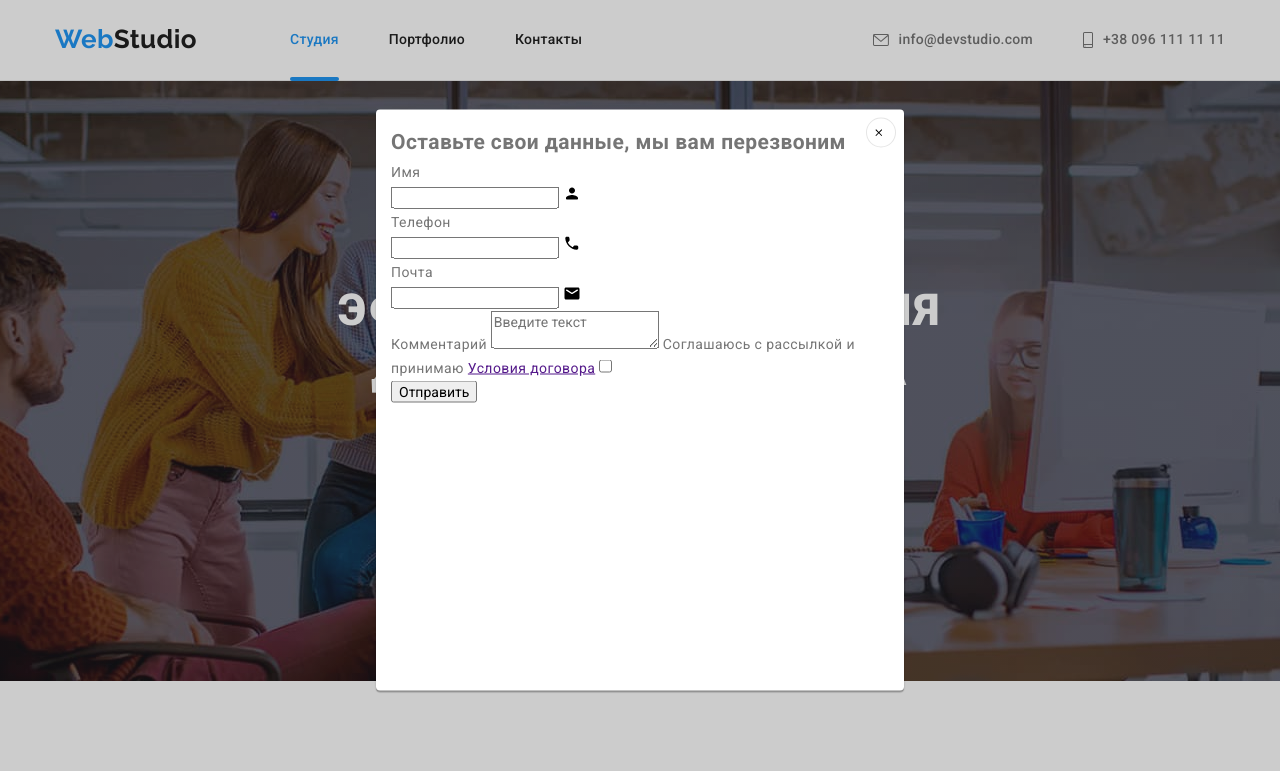
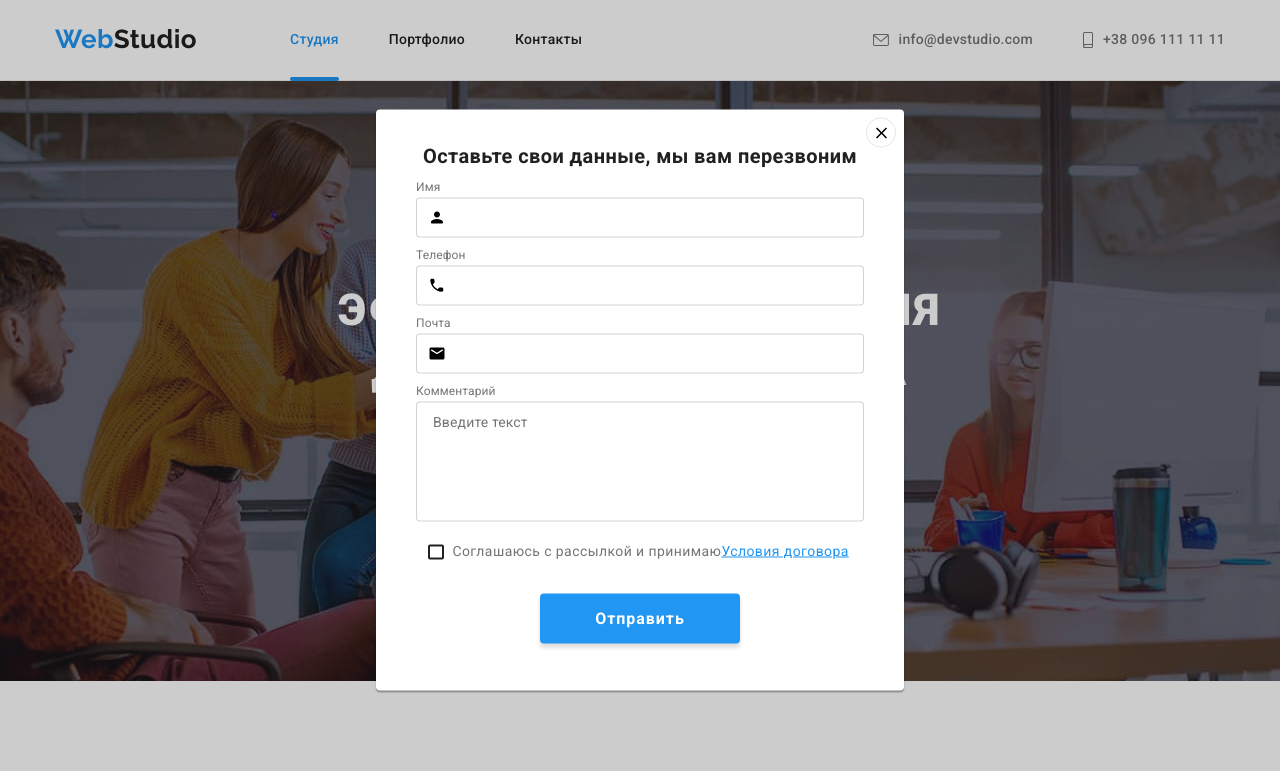
Before and after one commit to BohdanNosonets/goit-markup-hw-06, a plain HTML site: page index.html in a window 1280 px wide. Both pictures are taken after a click on the button "Заказать услугу". Shown: the top 771 px of the page. Drawn offline with nearby package versions, Linux system fonts and the light colour scheme.

Commit message:
commit1
Додано в футер стилі в на розмітку: "ПОДПИШИТЕСЬ НА РАССЫЛКУ",
додано стилі для  розмітки і поля форми.

```diff
--- a/css/styles.css
+++ b/css/styles.css
@@ -282,8 +282,8 @@ p{
     color: var(--primary-white-color);
 
     font-weight: 700;
-    Font-size: 16px;
-    Line-height: 1.88;
+    font-size: 16px;
+    line-height: 1.88;
     cursor: pointer;
     letter-spacing: 0.06em;
 
@@ -293,66 +293,6 @@ p{
 .button-hero:hover,
 .button-hero:focus{
    background-color: var(--blue-color);
-}
-/* МОДАЛКА */
-
-.backdrop{
-    position: fixed;
-    background-color: rgba(0, 0, 0, 0.2);
-    top:0;
-    bottom: 0;
-    left: 0;
-    right: 0;
-
-    opacity: 1;
-
-    transition: opacity 250ms var(--cubic);
-}
-.backdrop.is-hidden{
-    pointer-events: none;
-    opacity: 0;
-}
-.backdrop.is-hidden .modal{
-    transform: translate(-50%,-50%) scale(0.1);
-}
-.modal {
-    position: absolute;
-    top: 50%;
-    left: 50%;
-
-    transform: translate(-50%,-50%) scale(1);
-
-    height: 581px;
-    width: 528px;
-
-    background: var(--primary-white-color);
-    box-shadow:
-    0px 1px 3px rgba(0, 0, 0, 0.12),
-    0px 1px 1px rgba(0, 0, 0, 0.14),
-    0px 2px 1px rgba(0, 0, 0, 0.2);
-    border-radius: 4px;
-    padding: 15px;
-
-    transition: opacity 250ms var(--cubic);
-}
-
-.close-icon{
-    display: flex;
-    width: 11px;
-    height: 11px;
-    align-items: center;
-    justify-content: center;
-}
-.button-close{
-    position: absolute;
-    right: 8px;
-    top: 8px;
-    background: var(--primary-white-color);
-    border: 1px solid rgba(0, 0, 0, 0.1);
-    border-radius: 50%;
-    width: 30px;
-    height: 30px;
-    cursor: pointer;
 }
 
 /* Section */
@@ -759,7 +699,7 @@ p{
     color: var(--accent-color);
 }
 
-/* Присоединяйтесь */
+/* Присоединяйтесь start */
 
 .wrap{
     display: flex;
@@ -775,7 +715,8 @@ p{
     color: var(--primary-white-color);
 }
 
-.social-ftr p{
+.social-ftr p,
+.form-footer p{
     font-weight: 700;
     font-size: 14px;
     line-height: 1.14;
@@ -800,6 +741,7 @@ p{
     fill: var(--primary-white-color);
     border-radius: 50%;
     cursor: pointer;
+
     transition: background-color 250ms var(--cubic);
 }
 
@@ -813,3 +755,311 @@ p{
     fill: var(--primary-white-color);
     border-radius: 50%;
 }
+/* Присоединяйтесь end */
+
+/* Подпишитесь на рассылку start */
+
+.form-footer{
+    margin-left: 93px;
+    color: var(--primary-white-color);
+}
+.ftr-lable{
+    display: block;
+     border: 1px var(--accent-color);
+}
+
+.ftr-input{
+    width: 358px;
+    height: 50px;
+    padding: 15px;
+    margin-top: 20px;
+    border: 1px solid rgba(255, 255, 255, 0.3);
+    border-radius: 4px;
+
+    color: rgba(255, 255, 255, 0.6);
+    background-color: var(--secondary-bg-color);
+
+    font-size: 16px;
+    line-height: 1.25;
+    transition: border 250ms var(--cubic);;
+}
+
+.ftr-input:hover,
+.ftr-input:focus{
+    outline: none;
+    border: 1px solid var(--accent-color)
+
+}
+
+.button-ftr{
+    display: inline-block;
+    border-radius: 4px;
+    border: none;
+    margin-left: 12px;
+    padding: 10px 29px;
+    box-shadow: 0px 4px 4px rgba(0, 0, 0, 0.15);
+
+    background-color: var(--accent-color);
+    color: var(--primary-white-color);
+
+    font-weight: 700;
+    Font-size: 16px;
+    Line-height: 1.88;
+    cursor: pointer;
+    letter-spacing: 0.06em;
+
+    transition: background-color 250ms var(--cubic),
+    border 250ms var(--cubic);
+}
+
+.button-ftr:hover,
+.button-ftr:focus{
+    background-color: var(--blue-color);
+    border-radius: 4px;
+    border: 1px solid rgba(255, 255, 255, 0.3);
+}
+
+.footer-icon{
+    content: "";
+  display: inline-block;
+  justify-content: center;
+  align-items: center;
+  margin-left: 10px;
+}
+
+.footer-icon:hover,
+.footer-icon:focus{
+    border: 1px solid rgba(255, 255, 255, 0.01);
+}
+/* Подпишитесь на рассылку end */
+
+/* МОДАЛКА */
+
+.backdrop{
+    position: fixed;
+    background-color: rgba(0, 0, 0, 0.2);
+    top:0;
+    bottom: 0;
+    left: 0;
+    right: 0;
+
+    opacity: 1;
+
+    transition: opacity 250ms var(--cubic);
+}
+.backdrop.is-hidden{
+    pointer-events: none;
+    opacity: 0;
+}
+.backdrop.is-hidden .modal{
+    transform: translate(-50%,-50%) scale(0.1);
+}
+.modal {
+    position: absolute;
+    top: 50%;
+    left: 50%;
+
+    transform: translate(-50%,-50%) scale(1);
+
+
+    width: 528px;
+    height: 581px;
+
+    background: var(--primary-white-color);
+    box-shadow:
+    0px 1px 3px rgba(0, 0, 0, 0.12),
+    0px 1px 1px rgba(0, 0, 0, 0.14),
+    0px 2px 1px rgba(0, 0, 0, 0.2);
+    border-radius: 4px;
+    padding: 0 15px;
+
+    transition: opacity 250ms var(--cubic);
+}
+
+.close-icon{
+    position:absolute;
+    width: 18px;
+    height: 18px;
+    top: 15px;
+    right: -4px;
+    transform: translate(-50%,-50%);
+
+}
+.close-icon:hover,
+.close-icon:focus{
+    fill : var(--accent-color);
+}
+
+.button-close{
+    position:absolute;
+    right: 8px;
+    top: 8px;
+    background: var(--primary-white-color);
+    border: 1px solid rgba(0, 0, 0, 0.1);
+    border-radius: 50%;
+    width: 30px;
+    height: 30px;
+    cursor: pointer;
+}
+
+.button-close:hover,
+.button-close:focus{
+    border-color: var(--accent-color);
+    box-shadow: 0px 1px 3px rgba(0, 0, 0, 0.12),
+     0px 1px 1px rgba(0, 0, 0, 0.14),
+     0px 2px 1px rgba(0, 0, 0, 0.2);
+
+}
+
+.modal-title{
+   margin: 35px 0 12px 0;
+
+   font-weight: 700;
+   font-size: 20px;
+   line-height: 1.15;
+   color: var(--title-text-color);
+   text-align: center;
+
+}
+.modal-inputs{
+    display: block;
+    width: 448px;
+    height: 342px;
+    position: absolute;
+    left: 40px;
+    margin-bottom: 20px;
+}
+.form-item{
+    position: relative;
+
+}
+
+.form-label{
+    display: block;
+    position: relative;
+
+    margin-bottom: 4px;
+
+    font-size: 12px;
+    line-height: 1.17;
+    letter-spacing: 0.01em;
+    color: #757575;
+}
+
+.form-input{
+    width: 100%;
+    height: 40px;
+    padding: 11px 12px;
+    padding-left: 42px;
+    margin-bottom: 10px;
+
+    font: inherit;
+    cursor: pointer;
+
+    border-radius: 4px;
+    border: 1px solid rgba(33, 33, 33, 0.2);
+
+}
+
+.form-svg{
+    position: absolute;
+    top: 40%;
+    left: 12px;
+    transform: translateY(-50%);
+    display: inline-block;
+}
+
+.form-input:focus{
+    outline: none;
+    border: 1px solid var(--accent-color);
+}
+
+.form-item:focus-within > .form-svg{
+    fill: var(--accent-color);
+}
+
+.form-textarea{
+    padding: 12px 16px;
+    margin-bottom: 10px;
+    height: 120px;
+    resize: none;
+
+    font-size: 14px;
+    line-height: 1.14;
+    letter-spacing: 0.01em;
+
+    color: rgba(117, 117, 117, 0.5);
+}
+.checkbox{
+    position: absolute;
+    width: 1px;
+    height: 1px;
+    margin: -1px;
+    border: 0;
+    padding: 0;
+    white-space: nowrap;
+    clip-path: inset(100%);
+    clip: rect(0 0 0 0);
+    overflow: hidden;
+}
+.checkbox-label{
+    display: flex;
+
+    font-size: 14px;
+    line-height: 1.71;
+    align-items: center;
+    margin-left: 36.38px;
+    margin-bottom: 30px;
+}
+.check-svg{
+    display: inline-block;
+    position: absolute;
+    align-items: center;
+    left: 12px;
+
+    border: 2px solid var(--title-text-color);
+    border-radius: 2px;
+
+}
+.checkbox:checked + .check-svg{
+    background-color: var(--accent-color);
+    background-image: url("../images/icons.svg#icon-check");
+    border-color:var(--accent-color);
+    background-size: contain;
+    background-origin: border-box;
+
+}
+
+.conditions{
+    color: var(--accent-color);
+}
+
+.button-modal{
+    text-align: center;
+}
+.button-form{
+    border-radius: 4px;
+    border: none;
+
+    padding: 10px 55px;
+    box-shadow: 0px 4px 4px rgba(0, 0, 0, 0.15);
+
+    background-color: var(--accent-color);
+    color: var(--primary-white-color);
+
+    font-weight: 700;
+    font-size: 16px;
+    line-height: 1.88;
+    cursor: pointer;
+    align-items: center;
+    letter-spacing: 0.06em;
+
+    margin-bottom: 35px;
+
+    transition: background-color 250ms var(--cubic);
+}
+
+.button-form:hover,
+.button-form:focus{
+   background-color: var(--blue-color);
+}
```
